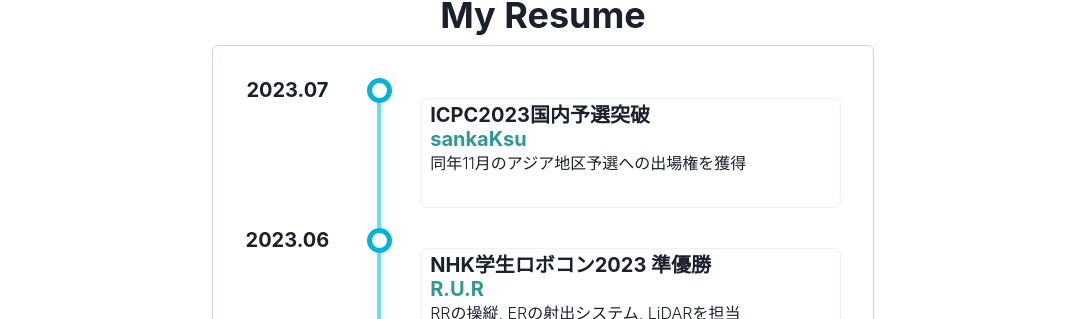
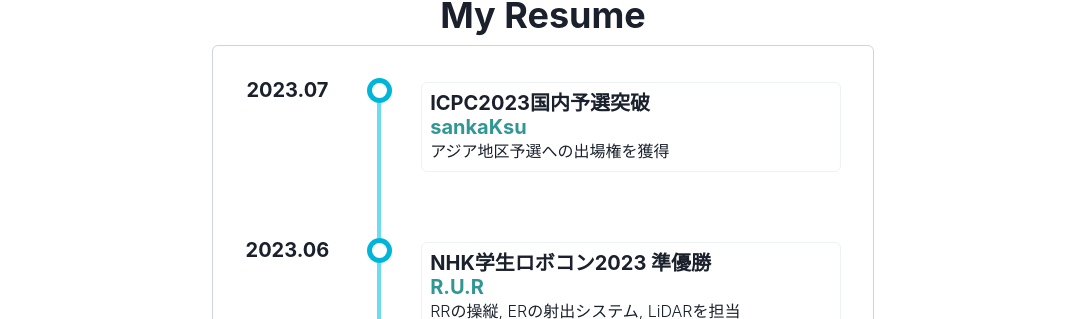
Before and after one commit to Sakasu-TUAT/portfolio2, a Next.js app in the folder my-app/: page / in a window 1280 px wide. Shown: the part 633-952 px from the top of the page, without its empty margins (97-1183 px from the left). Built offline with nearby package versions, Linux system fonts and the light colour scheme.

Commit message:
style: adjust timeline

```diff
--- a/my-app/src/app/components/About.tsx
+++ b/my-app/src/app/components/About.tsx
@@ -6,7 +6,7 @@
     year: "2023.07",
     title: "ICPC2023国内予選突破",
     company: "sankaKsu",
-    description: "同年11月のアジア地区予選への出場権を獲得",
+    description: "アジア地区予選への出場権を獲得",
   },
   {
     year: "2023.06",
@@ -31,7 +31,7 @@
 function TimeLine({h} : {h: string}) {
   return (
     <VStack alignItems="center" spacing={0} h={h}>
-      <Circle size='25px' bg="cyan.500" color='white'>
+      <Circle size='25px' bg="cyan.500" color='white' marginY={0}>
         <Circle size='15px' bg='white' color='white'></Circle>
       </Circle>
       <Divider
@@ -52,7 +52,7 @@
         templateAreas={`"year divider activity"`}
         gridTemplateRows={'1fr '}
         gridTemplateColumns={'1fr 1fr 5fr'}
-        minH="150px"
+        minH="160px"
         gap='1'
         color='blackAlpha'
         fontWeight='bold'
@@ -64,8 +64,8 @@
       <GridItem pl='2' bg='' area={'divider'}>
         <TimeLine h={"100%"}/>
       </GridItem>
-      <Box borderWidth="1px" borderColor="gray.100" p={0} borderRadius="md" marginY={5}>
-        <GridItem pl='2' bg='' area={'activity'} marginY={1}>
+      <Box marginY={0} h="auto">
+        <GridItem pl='2' bg='' area={'activity'} marginY={1} borderWidth="1px" p={2} borderRadius="md" borderColor="gray.100">
           <Heading size="md">{experience.title}</Heading>
           <Heading size="md" color="teal.500">{experience.company}</Heading>
           <Text overflowWrap="break-word" fontWeight="light"> {experience.description}</Text>
```
